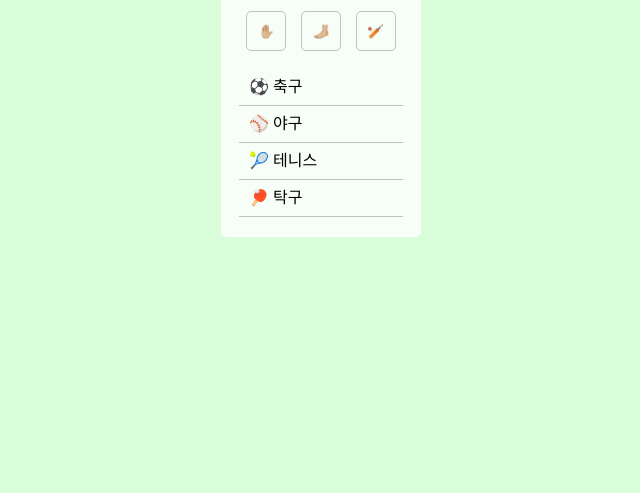
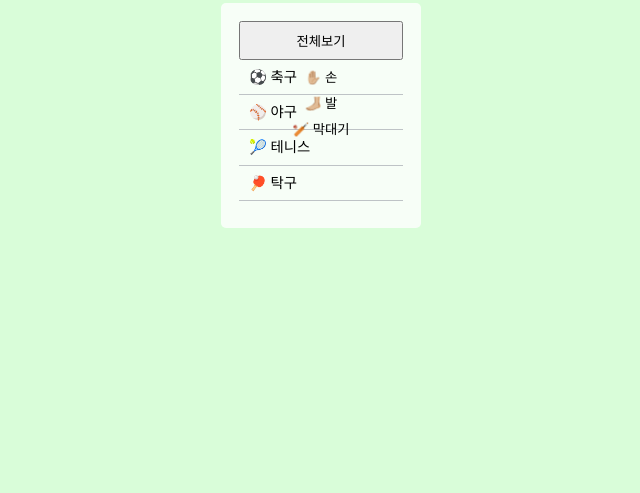
Before and after one commit to bohun-kim/project-category, a plain HTML site: page index.html in a window 1280 px wide. Shown: the part 307-800 px from the top of the page, without its empty margins (319-959 px from the left). Drawn offline with Linux system fonts and the light colour scheme.

Commit message:
project-category

```diff
--- a/css/category.css
+++ b/css/category.css
@@ -21,9 +21,9 @@ li {
 }
 
 button {
-    border: none;
+
     outline: none;
-    background-color: transparent;
+
     cursor: pointer;
   }
 
@@ -86,11 +86,44 @@ button {
 .seclect_exercise{
     border-bottom: 1px solid var(--color-placeholder);
     padding : 10px;
+    font-size: 0.9rem;
+    cursor: pointer;
 
 }
 
-.select_btn {
-    padding : 10px;
-    border-bottom: 1px solid var(--color-placeholder);
+
+/* 드롭다운 */
+.dropdown {
+    display: flex;
+    justify-content: center;
+    align-items: center;
+    flex-direction: column;
+    position: relative;
+}
+
+.select_dropdown {
+    padding: 8px;
     width: 100%;
 }
+
+.select_categories {
+    position: absolute;
+    margin-top: 10px;
+    width: 100%;
+
+    transition: max-height 300ms ease;
+    z-index: 2;
+    top: 30px;
+}
+
+.select_categories .show {
+    background-color: yellow;
+}
+
+.selet-btn {
+    width: 100%;
+    margin-top: 5px;
+    background: none;
+    border : none;
+    overflow: hidden;
+}
--- a/index.html
+++ b/index.html
@@ -14,11 +14,27 @@
         <h1 class = "main-container_title">그 날의 운동🏌🏻‍♂️</h1>
         <section class = "main-container_seclet">
             <form class = "select_category-container">
-                <div class = "choice-exercise">
-                    <button class="select_exercise-kinds hand" type="button" data-key="type" data-value="hand">✋🏼</button>
-                    <button class="select_exercise-kinds foot" type="button" data-key="type" data-value="foot">🦶🏼</button>
-                    <button class="select_exercise-kinds stick" type="button" data-key="type" data-value="stick">🏏</button>
-                </div>
+                <div class="dropdown">
+                <button class = "select_dropdown" type="button">
+                   전체보기
+                </button>
+                <ul class = "select_categories">
+                  <li class="select_category">
+                      <button class = "selet-btn" type="button">✋🏼 손
+                      </button>
+                  </li>
+                  <li class="select_category">
+                      <button class = "selet-btn" type="button">🦶🏼 발
+                </button>
+                  </li>
+                  <li class="select_category">
+                      <button class = "selet-btn" type="button">🏏 막대기
+                </button>
+                 </li>
+                </ul>
+            </div>
+
+
                     <ul class = "select_exercise-list">
                     </ul>
             </form>
--- a/main.js
+++ b/main.js
@@ -6,7 +6,7 @@
 function loadItems(){
     return fetch('data/data.json')
     .then(response => response.json())
-    .then(json => json.exercise);   //json전체를 리턴하는 것이 아니기 때문에 exercise만 리턴
+    .then(json => json.exercise); //data.json안에 exercise만 추출
 }
 
 // json데이터를 string형식의 데이터로 변환 후 화면에 송출
@@ -23,32 +23,36 @@ function loadItems(){
         `
     }
 
-// 필터링 효과
-function onButtonClick(event,exercise){
+    //카테고리 변수 설정
+    const dropdown = document.querySelector(".dropdown"); //div
+    const categoryContainer = document.querySelectorAll(".select_categories") //ul
+    const toggleBtn = document.querySelector(".select_dropdown") //button
+
+    toggleBtn.addEventListener('click',function(){
+        categoryContainer.classList.toggle('show')
+    })
+
+    //클릭시 리스트 이벤트
+    function setEventListeners(exercise){
+        const logo = document.querySelector('.main-container_title');
+        logo.addEventListener('click', () => displayExercise(exercise));
+        button.addEventListener('click', event => onButtonClick(event, exercise));
+    }
+
+    // 필터링 효과
+    function onButtonClick(event,exercise){
         const dataset = event.target.dataset //버튼을 눌렀을 때 type 설정하면 hand
         const key = dataset.key;
         const value = dataset.value;
 
-        if(key == null || value == null){
-            return;
-        }
         const filtered = exercise.filter( x => x[key] === value);
-        displayExercise(filtered)
-        console.log(filtered)
-        console.log(dataset)
-    }
+        displayExercise(filtered)             //x[key] = "type : foot" === value = html 안에 있는 data-value
+    }                                         //아이템 오브젝트안에  key에 해당하는 값이 원하는 value와 똑같은 아이들만 전달
 
-
-    function setEventListeners(exercise){
-        const logo = document.querySelector('.main-container_title');
-        const button = document.querySelector('.choice-exercise');
-        logo.addEventListener('click', () => displayExercise(exercise));
-        button.addEventListener('click', event => onButtonClick(event, exercise));
-    }
 
 // main
 loadItems()
 .then(exercise => {
-    displayExercise(exercise)        //전달받은 것을 나타내주는 함수
-    setEventListeners(exercise)    //받아온 exercise들을 버튼을 누르면 필터링을 추가하는 함수
+    displayExercise(exercise)       //전달받은 것을 나타내주는 함수
+    //setEventListeners(exercise)    //받아온 exercise들을 버튼을 누르면 필터링을 추가하는 함수
 })
```
